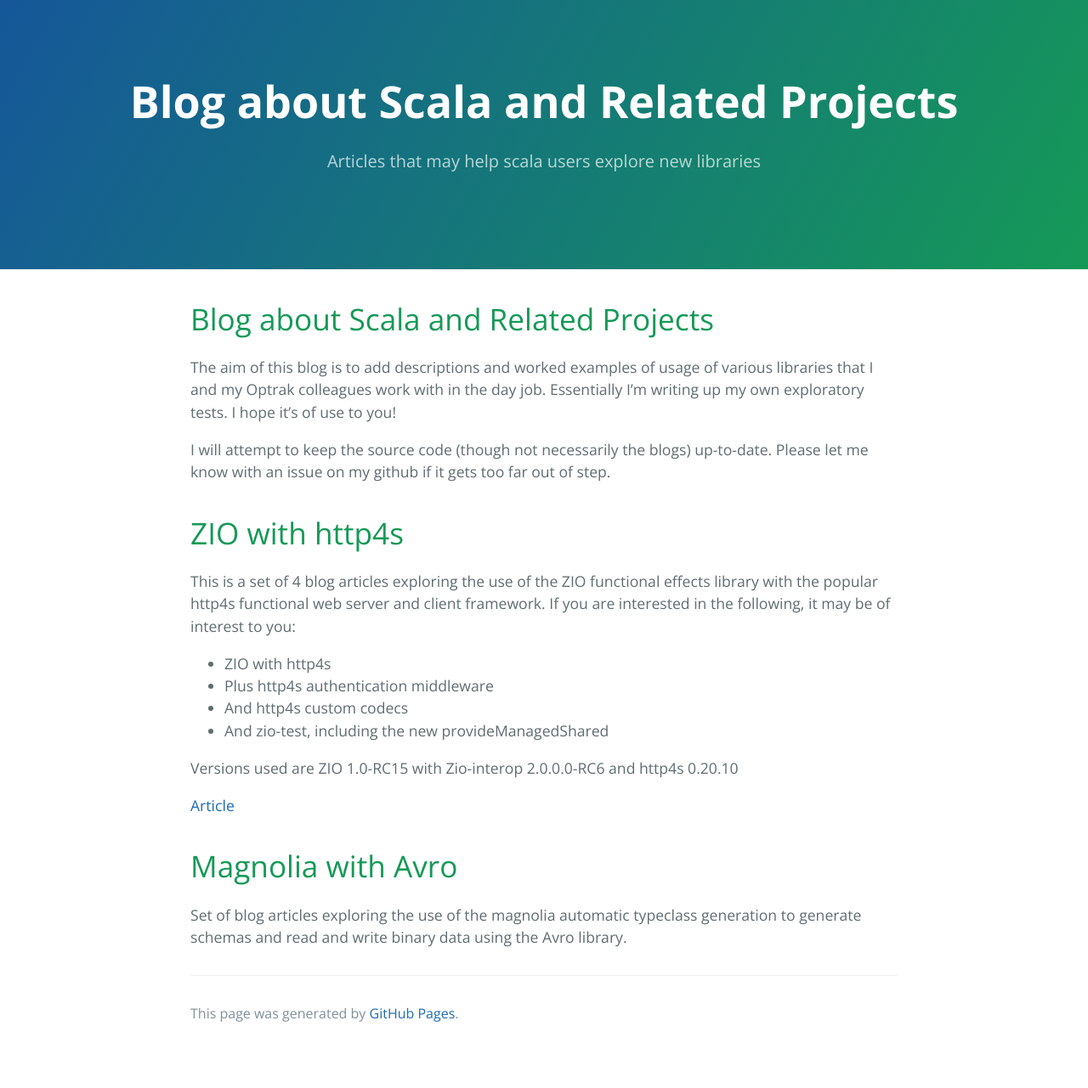
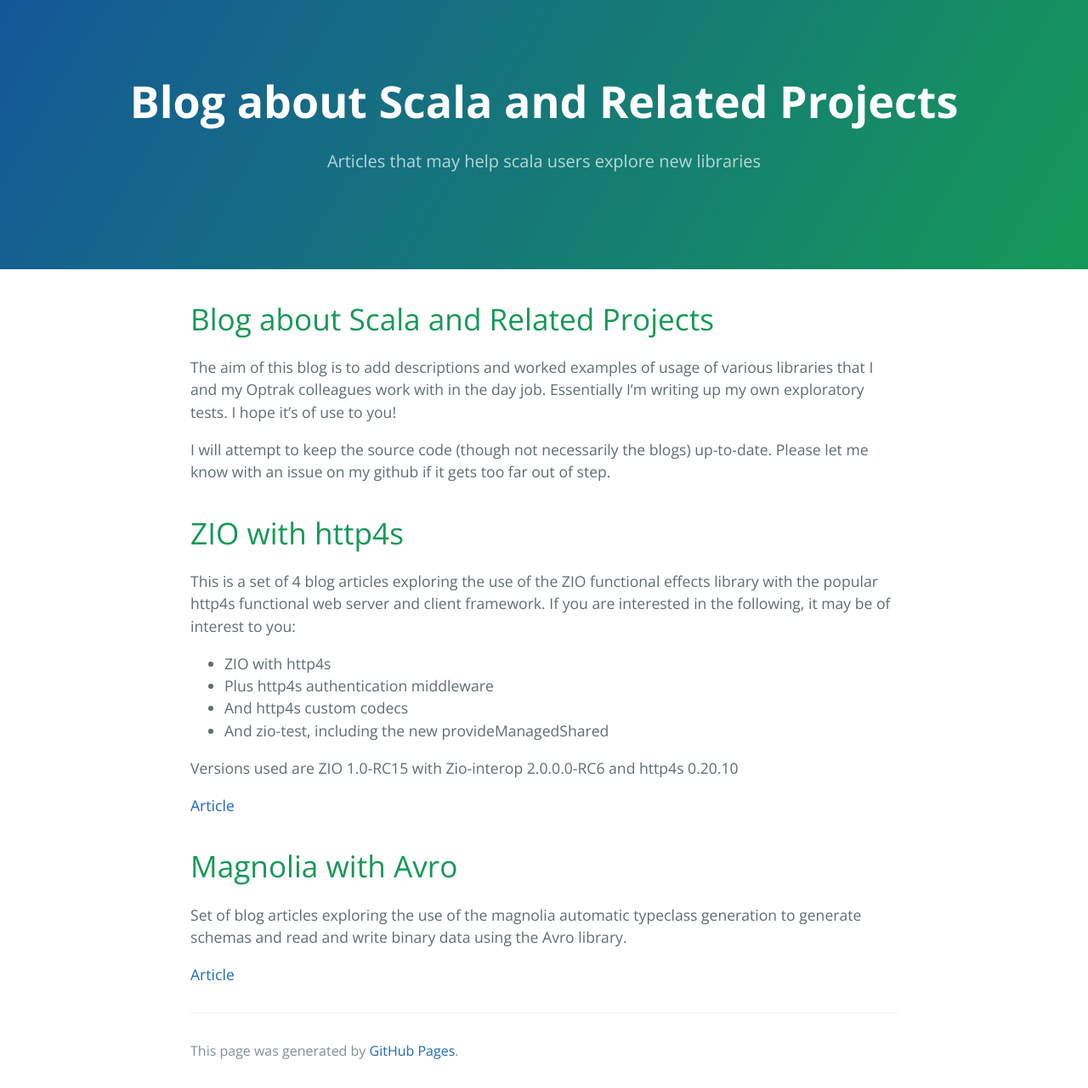
Before and after one commit to TimPigden/TimPigden.github.io, a Jekyll site: the page built from index.md, in a window 1280 px wide. Shown: the whole page at 85% size. Built offline with Jekyll 4.4.1, drawn with Linux system fonts in a browser that asks for light colours; our own code applies the rules of GitHub Pages for plain Markdown files; before the commit the page ends 1237 px from its top, so only the background shows below that.

Commit message:
updated index.md

```diff
--- a/index.md
+++ b/index.md
@@ -29,3 +29,5 @@ Versions used are ZIO 1.0-RC15 with Zio-interop 2.0.0.0-RC6 and http4s 0.20.10
 
 Set of blog articles exploring the use of the magnolia automatic typeclass generation
 to generate schemas and read and write binary data using the Avro library.
+
+[Article](_pages/magnolia-avro/intro.md)
```
